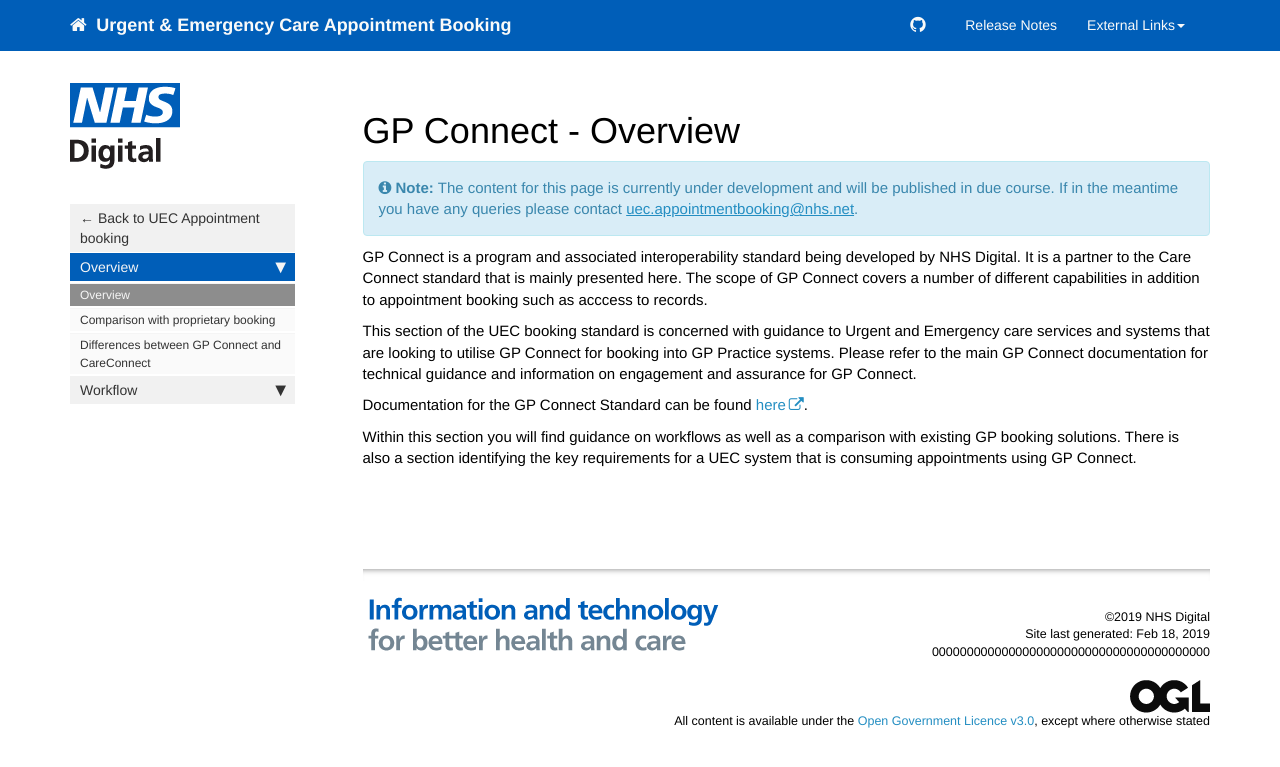
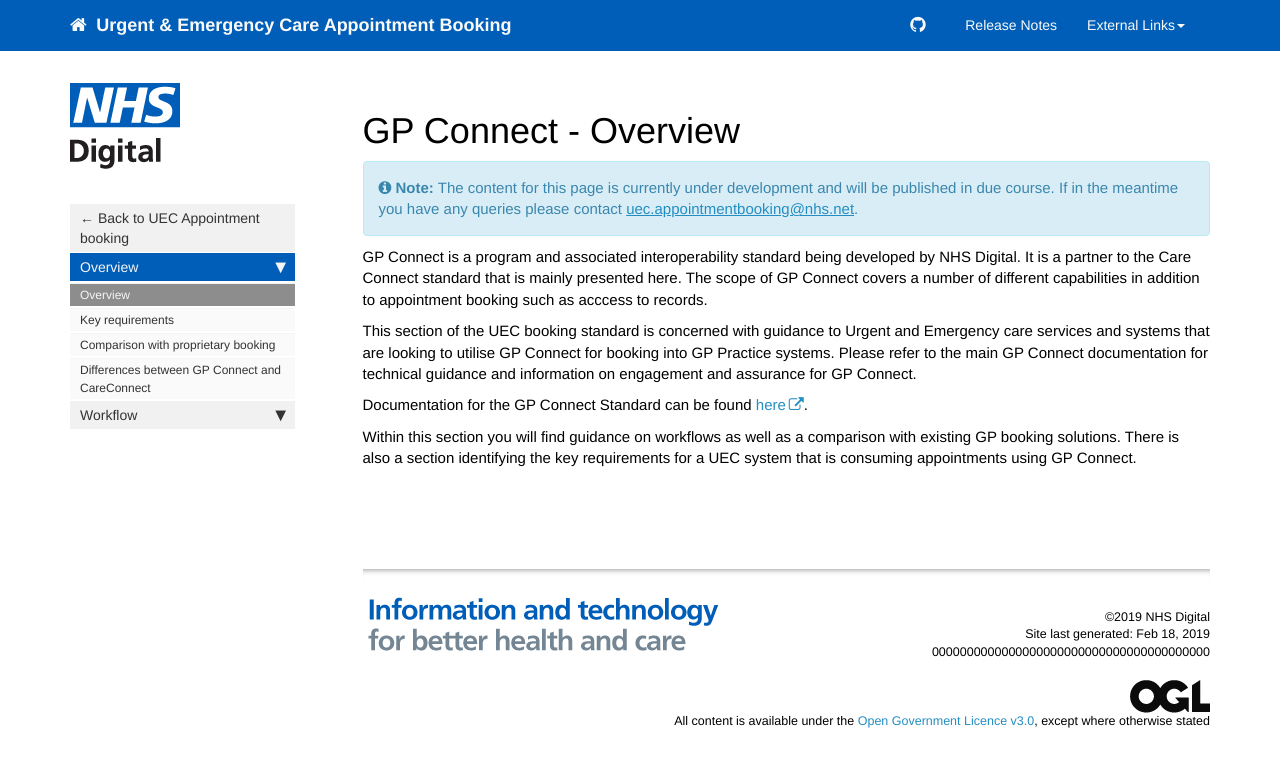
Before and after one commit to nhsd-a2si/docs-uec-appts, a Jekyll site: the page built from _pages/functional_spec/gpc/gpc_overview.md, in a window 1280 px wide. Shown: the top 767 px of the page. Built offline with Jekyll 4.4.1, drawn with Linux system fonts in a browser that asks for light colours; nearby versions of some CDN libraries.

Commit message:
Update gpc_sidebar.yml

```diff
--- a/_data/sidebars/gpc_sidebar.yml
+++ b/_data/sidebars/gpc_sidebar.yml
@@ -7,6 +7,10 @@ entries:
             output: "web, pdf"
             title: Overview
             url: /gpc_overview.html
+          -
+            output: "web, pdf"
+            title: "Key requirements"
+            url: /gpc_requirements.html
           -
             output: "web, pdf"
             title: "Comparison with proprietary booking"
```
